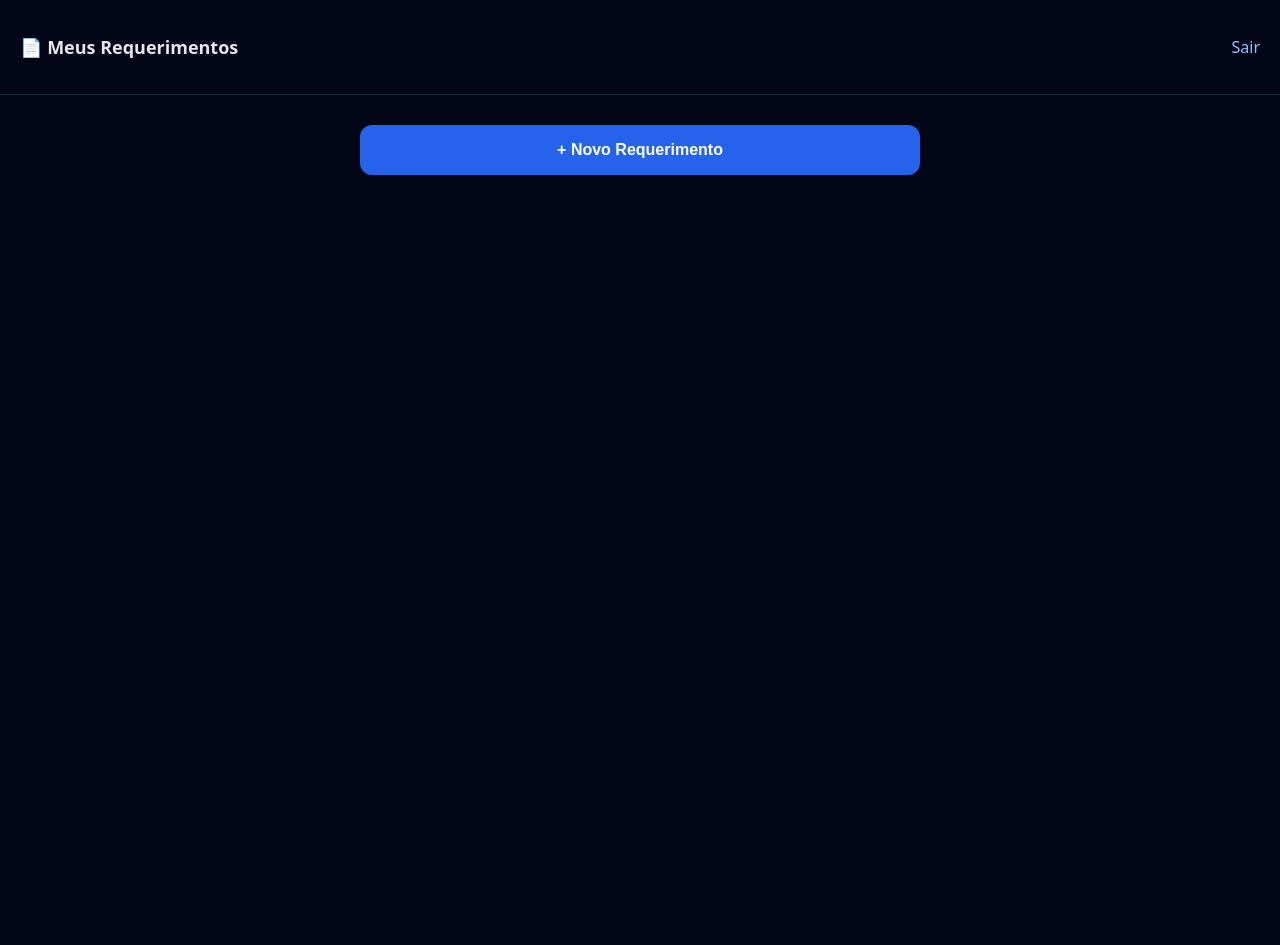
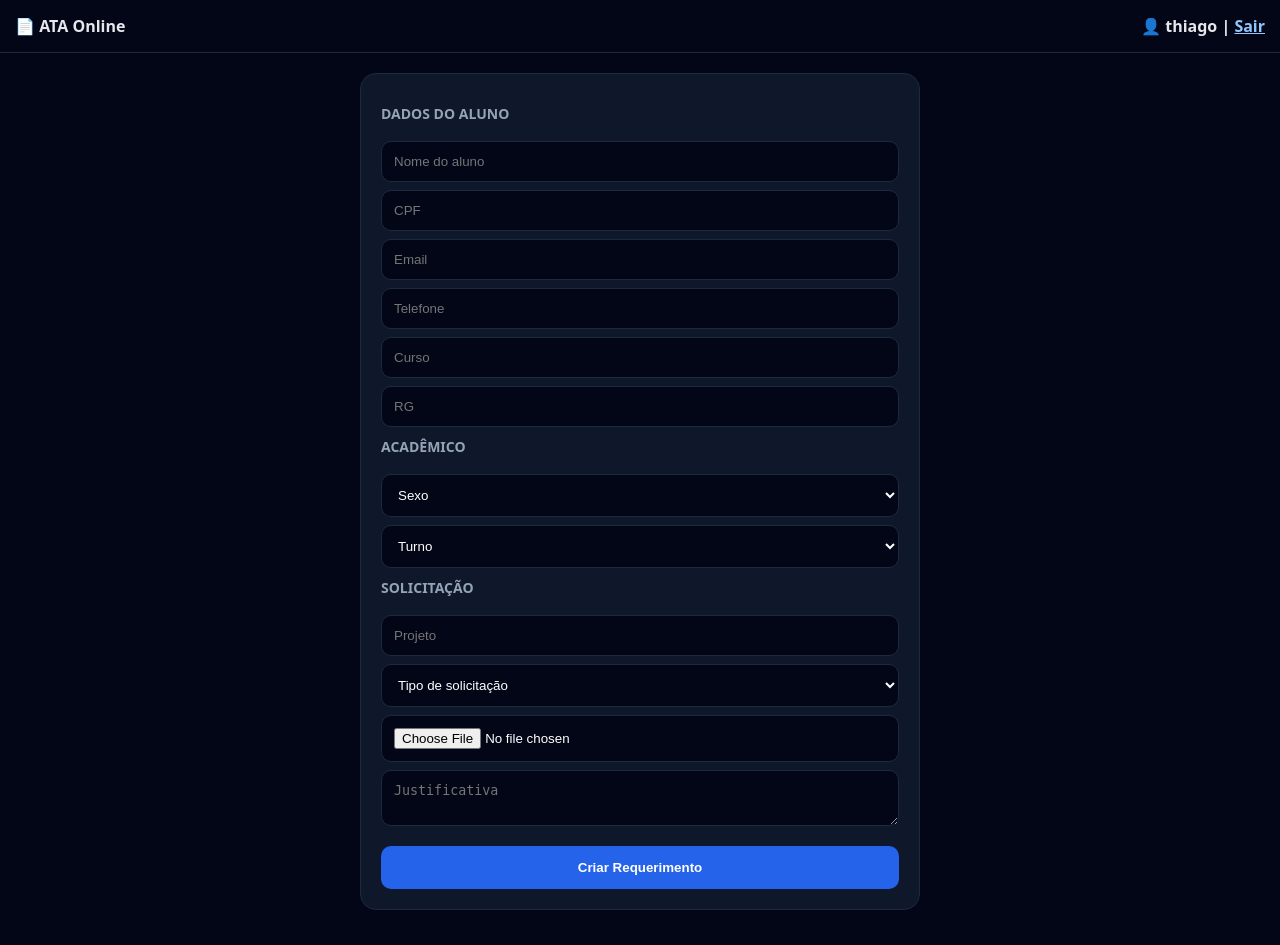
Before and after one commit to thiagoTBA/ata-online, a Flask app: page / in a window 1280 px wide. Before the commit the page ends 175 px from the top, so only its background shows below. Run offline with Flask 3, Linux system fonts and the light colour scheme; a user stored in the database is signed in; data that the repository does not hold is empty; some libraries are stand-ins or nearby versions.

Commit message:
Layout aluno final
...

```diff
--- a/templates/index.html
+++ b/templates/index.html
@@ -2,7 +2,7 @@
 <html lang="pt-BR">
 <head>
 <meta name="viewport" content="width=device-width, initial-scale=1">
-<title>Meus Requerimentos</title>
+<title>ATA Online</title>
 
 <style>
 * { box-sizing: border-box; }
@@ -14,86 +14,35 @@ body {
   color:#e5e7eb;
 }
 
-/* HEADER */
 .header {
-  padding:20px;
+  background:#020617;
   border-bottom:1px solid #1e293b;
-  display:flex;
-  justify-content:space-between;
-  align-items:center;
+  padding:15px;
+  font-weight:bold;
 }
 
-.header h2 {
-  font-size:18px;
-}
-
-.logout {
-  color:#93c5fd;
-  text-decoration:none;
-}
-
-/* CONTAINER */
 .container {
   max-width:600px;
   margin:auto;
   padding:20px;
 }
 
-/* BOTÃO NOVO */
-.new-btn {
-  width:100%;
-  padding:16px;
-  border-radius:12px;
-  border:none;
-  background:#2563eb;
-  color:white;
-  font-weight:bold;
-  font-size:16px;
-  margin-bottom:20px;
-  cursor:pointer;
-}
-
-/* CARD */
 .card {
   background:#0f172a;
-  padding:15px;
-  border-radius:14px;
-  margin-bottom:12px;
+  padding:20px;
+  margin-bottom:15px;
+  border-radius:16px;
   border:1px solid #1e293b;
 }
 
-/* STATUS */
-.status {
-  font-size:12px;
-  padding:4px 10px;
-  border-radius:8px;
-  display:inline-block;
-  margin-top:5px;
+h3 {
+  margin:10px 0;
+  font-size:14px;
+  color:#94a3b8;
+  text-transform:uppercase;
 }
 
-.pendente { background:#facc15; color:black; }
-.andamento { background:#fb923c; color:black; }
-.finalizado { background:#22c55e; color:black; }
-
-/* MODAL */
-.modal {
-  position:fixed;
-  inset:0;
-  background:rgba(0,0,0,0.7);
-  display:none;
-  align-items:center;
-  justify-content:center;
-}
-
-.modal-box {
-  background:#020617;
-  padding:20px;
-  border-radius:12px;
-  width:90%;
-  max-width:400px;
-}
-
-input, select, textarea {
+input, textarea, select {
   width:100%;
   padding:12px;
   margin-top:8px;
@@ -106,57 +55,142 @@ input, select, textarea {
 button {
   width:100%;
   padding:14px;
-  margin-top:10px;
+  margin-top:15px;
+  background:#2563eb;
+  color:white;
   border:none;
   border-radius:10px;
-  background:#2563eb;
-  color:white;
   font-weight:bold;
+  cursor:pointer;
 }
+
+.tag {
+  padding:5px 10px;
+  border-radius:8px;
+  font-size:12px;
+  display:inline-block;
+  margin-top:5px;
+}
+
+.error {
+  color:#ef4444;
+  font-size:12px;
+  margin-top:5px;
+}
+
+.toast {
+  position: fixed;
+  bottom: 20px;
+  right: 20px;
+  background: #22c55e;
+  color: white;
+  padding: 12px 18px;
+  border-radius: 10px;
+  font-size: 14px;
+  z-index: 9999;
+  animation: fadeIn .3s ease;
+}
+
+@keyframes fadeIn {
+  from { opacity: 0; transform: translateY(10px); }
+  to { opacity: 1; transform: translateY(0); }
+}
+
+.p1 { background:#facc15; color:#000; }
+.p2 { background:#fb923c; color:#000; }
+.ok { background:#22c55e; color:#000; }
+.no { background:#ef4444; color:#fff; }
 </style>
 </head>
 
 <body>
 
 <div class="header">
-  <h2>📄 Meus Requerimentos</h2>
-  <a href="/logout" class="logout">Sair</a>
+  📄 ATA Online
+  <span style="float:right">
+    👤 {{ username }} |
+    <a href="/logout" style="color:#93c5fd;">Sair</a>
+  </span>
 </div>
 
 <div class="container">
 
-  <button class="new-btn" onclick="openModal()">
-    + Novo Requerimento
-  </button>
+<!-- FORM -->
+<div class="card">
+<form method="POST" action="/add" enctype="multipart/form-data">
+
+  <h3>Dados do aluno</h3>
+
+  <input name="aluno_nome" placeholder="Nome do aluno" required>
+  <input name="cpf" id="cpf" placeholder="CPF" required>
+  <input name="email" id="email" type="email" placeholder="Email" required>
+  <input name="telefone" id="telefone" placeholder="Telefone" required>
+  <input name="curso" placeholder="Curso">
+  <input name="rg" placeholder="RG">
+
+  <h3>Acadêmico</h3>
+
+  <select name="sexo">
+    <option value="">Sexo</option>
+    <option value="M">Masculino</option>
+    <option value="F">Feminino</option>
+  </select>
+
+  <select name="turno">
+    <option value="">Turno</option>
+    <option value="manha">Manhã</option>
+    <option value="tarde">Tarde</option>
+    <option value="noite">Noite</option>
+  </select>
+
+  <h3>Solicitação</h3>
+
+  <input name="projeto" placeholder="Projeto">
+
+  <select name="tipo" required>
+    <option value="">Tipo de solicitação</option>
+    {% for k, v in tipos.items() %}
+      <option value="{{ k }}">{{ v }}</option>
+    {% endfor %}
+  </select>
+
+  <input type="file" name="anexo" accept=".pdf,.jpg,.jpeg,.png">
+
+  <textarea name="justificativa" placeholder="Justificativa"></textarea>
+
+  <button>Criar Requerimento</button>
+
+</form>
+</div>
 
 <!-- LISTA -->
 {% for a in atas %}
 <div class="card">
 
   <b>{{ a["aluno_nome"] }}</b><br>
-    <small>{{ a["protocolo"] }}</small>
 
-    <div>
-      📌 {{ tipos.get(a["tipo"], "Solicitação") }}
+  {% if a["protocolo"] %}
+    <div class="tag ok">{{ a["protocolo"] }}</div>
+  {% endif %}
+
+  <div class="tag p2">
+    {{ tipos.get(a["tipo"], "Desconhecido") }}
   </div>
 
-    <div>
-      📅 {{ a["criado_em"] }}
-    </div>
+  <div>📅 {{ a["criado_em"] }}</div>
 
-    <!-- STATUS SIMPLES -->
   {% if a["status"] == "PENDENTE" %}
-      <div class="status pendente">Pendente</div>
-    {% elif a["status"] in ["EM_ATENDIMENTO","AGUARDANDO_COORD"] %}
-      <div class="status andamento">Em andamento</div>
+    <div class="tag p1">Pendente</div>
+  {% elif a["status"] == "EM_ATENDIMENTO" %}
+    <div class="tag p1">Em atendimento</div>
+  {% elif a["status"] == "AGUARDANDO_COORD" %}
+    <div class="tag p2">Coordenação</div>
   {% elif a["status"] == "FINALIZADO" %}
-      <div class="status finalizado">Finalizado</div>
+    <div class="tag ok">Finalizado</div>
   {% endif %}
 
   {% if a["status"] == "FINALIZADO" %}
-      <div style="margin-top:8px;">
-        <a href="/processo/{{ a['id'] }}/pdf" target="_blank">📄 Baixar resultado</a>
-      </div>
+    <a href="/processo/{{ a['id'] }}/pdf" target="_blank">📄 Baixar</a>
   {% endif %}
 
 </div>
@@ -164,44 +198,147 @@ button {
 
 </div>
 
-<!-- MODAL -->
-<div class="modal" id="modal">
-  <div class="modal-box">
-
-    <h3>Novo requerimento</h3>
-
-    <form method="POST" action="/add" enctype="multipart/form-data">
-
-      <input name="aluno_nome" placeholder="Nome" required>
-      <input name="cpf" placeholder="CPF" required>
-      <input name="email" placeholder="Email">
-      <input name="telefone" placeholder="Telefone">
-
-      <select name="tipo" required>
-        {% for k, v in tipos.items() %}
-          <option value="{{ k }}">{{ v }}</option>
-        {% endfor %}
-      </select>
-
-      <input type="file" name="anexo">
-      <textarea name="justificativa" placeholder="Descreva seu pedido"></textarea>
-
-      <button>Criar</button>
-
-    </form>
-
-  </div>
-</div>
-
+<!-- SCRIPT -->
 <script>
-function openModal() {
-  document.getElementById("modal").style.display = "flex";
+// ================= UTIL =================
+function setError(input, msg) {
+  let el = input.nextElementSibling;
+  if (!el || !el.classList.contains("error")) {
+    el = document.createElement("div");
+    el.className = "error";
+    input.after(el);
+  }
+  el.innerText = msg;
+  input.style.border = "1px solid #ef4444";
 }
 
-window.onclick = function(e) {
-  let modal = document.getElementById("modal");
-  if (e.target == modal) modal.style.display = "none";
+function clearError(input) {
+  let el = input.nextElementSibling;
+  if (el && el.classList.contains("error")) {
+    el.remove();
   }
+  input.style.border = "1px solid #22c55e";
+}
+
+// ================= CPF =================
+function validarCPF(cpf) {
+  cpf = cpf.replace(/\D/g, '');
+  if (cpf.length !== 11 || /^(\d)\1+$/.test(cpf)) return false;
+
+  let soma = 0;
+  for (let i = 0; i < 9; i++)
+    soma += parseInt(cpf[i]) * (10 - i);
+
+  let resto = (soma * 10) % 11;
+  if (resto === 10) resto = 0;
+  if (resto !== parseInt(cpf[9])) return false;
+
+  soma = 0;
+  for (let i = 0; i < 10; i++)
+    soma += parseInt(cpf[i]) * (11 - i);
+
+  resto = (soma * 10) % 11;
+  if (resto === 10) resto = 0;
+
+  return resto === parseInt(cpf[10]);
+}
+
+// ================= INPUTS =================
+const cpf = document.getElementById("cpf");
+const email = document.getElementById("email");
+const tel = document.getElementById("telefone");
+
+// CPF máscara + validação
+cpf.addEventListener("input", () => {
+  let v = cpf.value.replace(/\D/g, "").slice(0,11);
+  v = v.replace(/(\d{3})(\d)/, "$1.$2");
+  v = v.replace(/(\d{3})(\d)/, "$1.$2");
+  v = v.replace(/(\d{3})(\d{1,2})$/, "$1-$2");
+  cpf.value = v;
+
+  if (v.length === 14) {
+    validarCPF(v) ? clearError(cpf) : setError(cpf, "CPF inválido");
+  }
+});
+
+// EMAIL
+email.addEventListener("input", () => {
+  let valido = /^[^\s@]+@[^\s@]+\.[^\s@]+$/.test(email.value);
+  valido ? clearError(email) : setError(email, "Email inválido");
+});
+
+// TELEFONE
+tel.addEventListener("input", () => {
+  let v = tel.value.replace(/\D/g, "").slice(0,11);
+
+  if (v.length > 10) {
+    v = v.replace(/(\d{2})(\d)/, "($1) $2");
+    v = v.replace(/(\d{5})(\d)/, "$1-$2");
+  } else {
+    v = v.replace(/(\d{2})(\d)/, "($1) $2");
+    v = v.replace(/(\d{4})(\d)/, "$1-$2");
+  }
+
+  tel.value = v;
+
+  if (v.length < 14) {
+    setError(tel, "Telefone incompleto");
+  } else {
+    clearError(tel);
+  }
+});
+
+// ================= SUBMIT =================
+document.querySelector("form").addEventListener("submit", function(e) {
+  let erros = [];
+
+  if (!validarCPF(cpf.value)) {
+    setError(cpf, "CPF inválido");
+    erros.push(cpf);
+  }
+
+  if (!/^[^\s@]+@[^\s@]+\.[^\s@]+$/.test(email.value)) {
+    setError(email, "Email inválido");
+    erros.push(email);
+  }
+
+  if (tel.value.length < 14) {
+    setError(tel, "Telefone inválido");
+    erros.push(tel);
+  }
+
+  if (erros.length > 0) {
+    e.preventDefault();
+
+    erros[0].scrollIntoView({
+      behavior: "smooth",
+      block: "center"
+    });
+  }
+});
+
+// ===== TOAST =====
+function showToast(msg) {
+  const t = document.createElement("div");
+  t.className = "toast";
+  t.innerText = msg;
+
+  document.body.appendChild(t);
+
+  setTimeout(() => {
+    t.remove();
+  }, 3000);
+}
+
+// ===== FORM =====
+const form = document.querySelector("form");
+const btn = form.querySelector("button");
+
+form.addEventListener("submit", function() {
+  // loading
+  btn.disabled = true;
+  btn.innerText = "Enviando...";
+});
 </script>
 
 </body>
```
Lines whose indentation alone changed are shown as unchanged.
